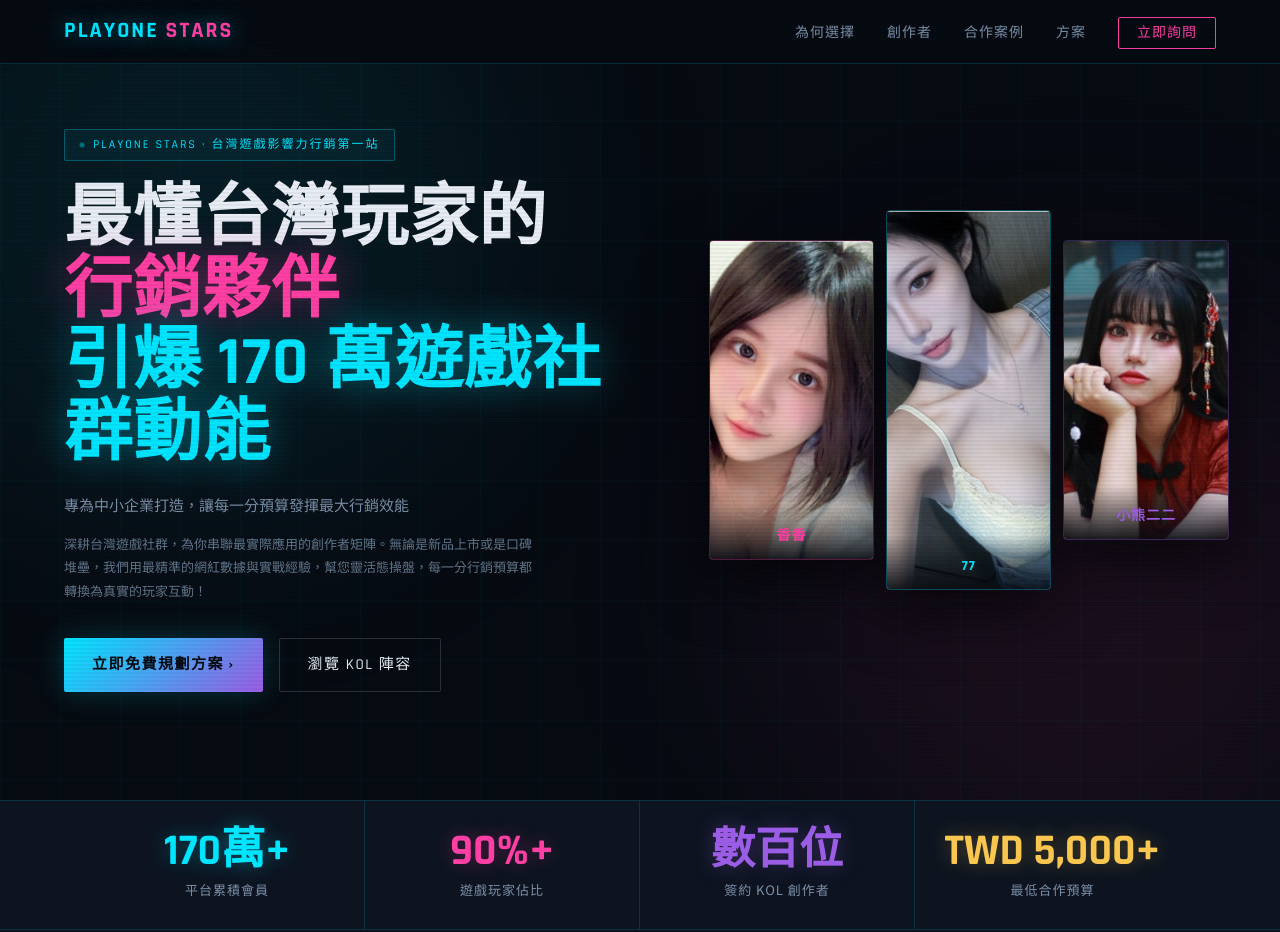
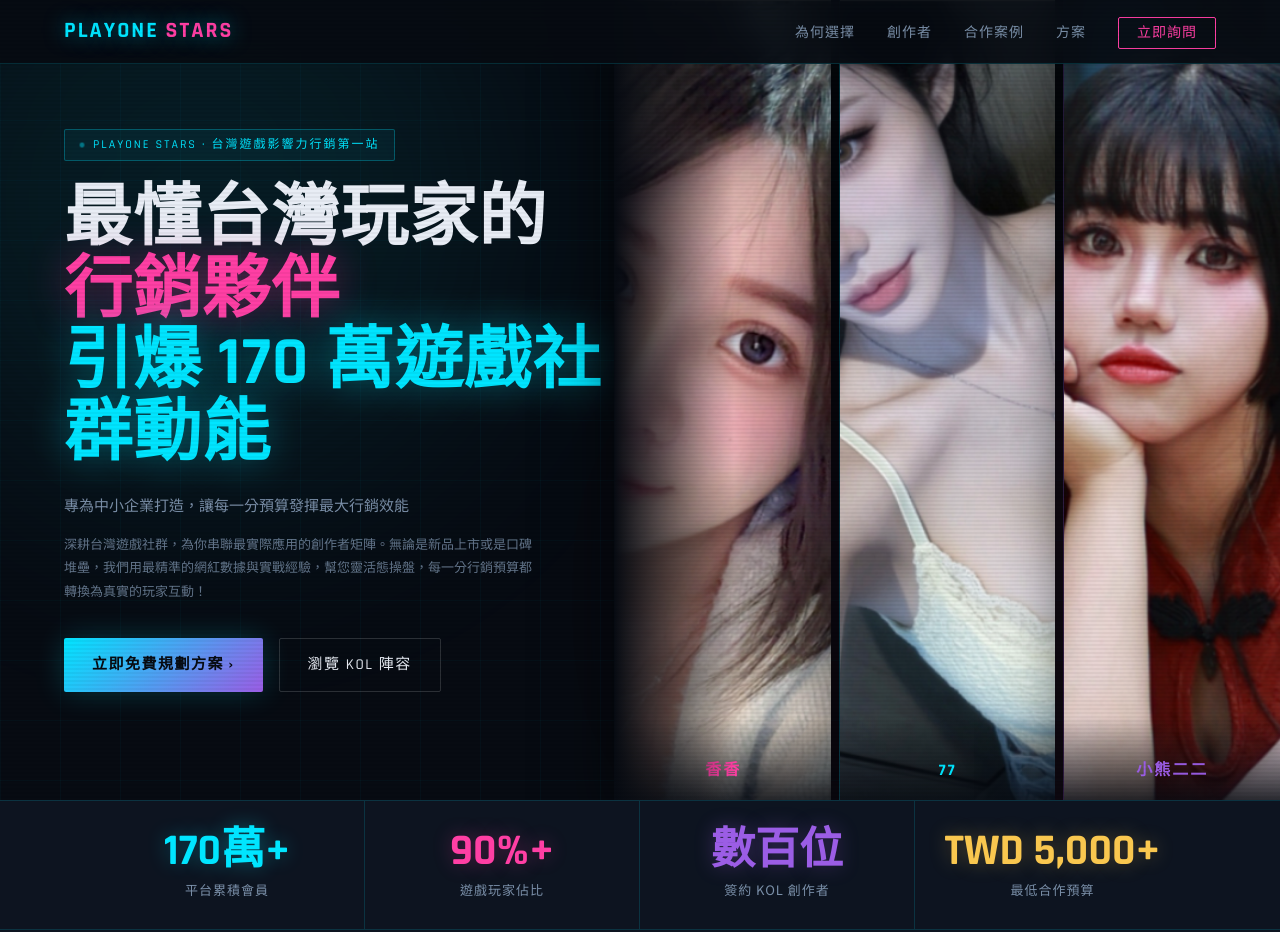
Before and after one commit to Baven1119/playone-stars, a plain HTML site: page index.html in a window 1280 px wide. Shown: the top 932 px of the page. Drawn offline with Linux system fonts and the light colour scheme.

Commit message:
Update index.html

```diff
--- a/index.html
+++ b/index.html
@@ -107,32 +107,40 @@
 
 /* HERO KOL PHOTOS */
 .hero-kols {
-  position: absolute; right: 4%; top: 50%; transform: translateY(-50%);
-  display: flex; gap: 12px; align-items: flex-end; z-index: 2;
-  width: min(44%, 520px);
+  position: absolute; right: 0; top: 0; bottom: 0;
+  display: flex; gap: 8px; align-items: stretch; z-index: 2;
+  width: 52%;
 }
 .hero-kol-photo {
-  flex: 1; border-radius: 4px; overflow: hidden;
-  border: 1px solid rgba(0,229,255,0.2);
+  flex: 1; border-radius: 0; overflow: hidden;
+  border-left: 1px solid rgba(0,229,255,0.15);
   position: relative;
   box-shadow: 0 20px 60px rgba(0,0,0,0.6);
   transition: transform 0.3s;
 }
-.hero-kol-photo:hover { transform: translateY(-6px); }
-.hero-kol-photo img { width: 100%; height: 100%; object-fit: cover; object-position: top; display: block; }
-.hero-kol-photo:nth-child(1) { height: 320px; margin-bottom: 30px; border-color: rgba(255,63,164,0.3); }
-.hero-kol-photo:nth-child(2) { height: 380px; border-color: rgba(0,229,255,0.3); }
-.hero-kol-photo:nth-child(3) { height: 300px; margin-bottom: 50px; border-color: rgba(155,93,229,0.3); }
+.hero-kol-photo:hover { transform: scale(1.02); }
+.hero-kol-photo img { width: 100%; height: 100%; object-fit: cover; object-position: top center; display: block; }
+.hero-kol-photo:nth-child(1) { border-color: rgba(255,63,164,0.2); }
+.hero-kol-photo:nth-child(2) { border-color: rgba(0,229,255,0.2); }
+.hero-kol-photo:nth-child(3) { border-color: rgba(155,93,229,0.2); }
 .hero-kol-name {
   position: absolute; bottom: 0; left: 0; right: 0;
-  padding: 20px 10px 10px;
-  background: linear-gradient(transparent, rgba(7,11,18,0.9));
-  font-family: var(--font-display); font-size: 14px; font-weight: 700;
-  letter-spacing: 1px; text-align: center; color: var(--text);
+  padding: 40px 10px 16px;
+  background: linear-gradient(transparent, rgba(7,11,18,0.85));
+  font-family: var(--font-display); font-size: 16px; font-weight: 700;
+  letter-spacing: 2px; text-align: center; color: var(--text);
 }
 .hero-kol-photo:nth-child(1) .hero-kol-name { color: var(--neon-pink); }
 .hero-kol-photo:nth-child(2) .hero-kol-name { color: var(--neon-cyan); }
 .hero-kol-photo:nth-child(3) .hero-kol-name { color: var(--neon-purple); }
+
+/* hero left fade */
+.hero-kols::before {
+  content: '';
+  position: absolute; left: 0; top: 0; bottom: 0; width: 120px;
+  background: linear-gradient(90deg, var(--bg), transparent);
+  z-index: 3; pointer-events: none;
+}
 
 /* STATS */
 .stats-strip { position: relative; z-index: 1; background: var(--bg2); border-top: 1px solid var(--border); border-bottom: 1px solid var(--border); padding: 0 5%; }
@@ -156,7 +164,7 @@
 
 /* WHY */
 #why { background: var(--bg2); }
-.why-grid { display: grid; grid-template-columns: repeat(3, 1fr); gap: 2px; max-width: 1100px; margin: 0 auto; background: var(--border); }
+.why-grid { display: grid; grid-template-columns: repeat(2, 1fr); gap: 2px; max-width: 1100px; margin: 0 auto; background: var(--border); }
 .why-card { background: var(--bg2); padding: 36px 28px; position: relative; overflow: hidden; transition: all 0.3s; }
 .why-card::before { content: ''; position: absolute; top: 0; left: 0; right: 0; height: 2px; background: linear-gradient(90deg, transparent, var(--accent-color, var(--neon-cyan)), transparent); opacity: 0; transition: opacity 0.3s; }
 .why-card:hover::before { opacity: 1; }
@@ -294,7 +302,6 @@
   .services-grid { grid-template-columns: 1fr; }
   .why-grid { grid-template-columns: 1fr; }
   .form-row { grid-template-columns: 1fr; }
-  .cta-box { padding: 36px 20px; }
   .process-steps { grid-template-columns: 1fr; }
   .kol-grid { grid-template-columns: repeat(3, 1fr); }
   .cases-grid { grid-template-columns: 1fr; }
@@ -419,12 +426,12 @@
   </div>
   <div class="kol-grid">
     <a href="#contact" class="kol-card fade-in"><div class="kol-avatar"><img src="https://raw.githubusercontent.com/Baven1119/playone-stars/main/可比.png" alt="可比"></div><div class="kol-info"><div class="kol-name">可比</div><div class="kol-cta">合作 ›</div></div></a>
-    <a href="#contact" class="kol-card fade-in"><div class="kol-avatar"><img src="https://raw.githubusercontent.com/Baven1119/playone-stars/main/何嬡.png" alt="何嬡"></div><div class="kol-info"><div class="kol-name">何嬡</div><div class="kol-cta">合作 ›</div></div></a>
+    <a href="#contact" class="kol-card fade-in"><div class="kol-avatar"><img src="https://raw.githubusercontent.com/Baven1119/playone-stars/main/%E4%BD%95%E5%AC%A1.png" alt="何嬡"></div><div class="kol-info"><div class="kol-name">何嬡</div><div class="kol-cta">合作 ›</div></div></a>
     <a href="#contact" class="kol-card fade-in"><div class="kol-avatar"><img src="https://raw.githubusercontent.com/Baven1119/playone-stars/main/拍拍.png" alt="拍拍"></div><div class="kol-info"><div class="kol-name">拍拍</div><div class="kol-cta">合作 ›</div></div></a>
     <a href="#contact" class="kol-card fade-in"><div class="kol-avatar"><img src="https://raw.githubusercontent.com/Baven1119/playone-stars/main/林涵.png" alt="林涵"></div><div class="kol-info"><div class="kol-name">林涵</div><div class="kol-cta">合作 ›</div></div></a>
     <a href="#contact" class="kol-card fade-in"><div class="kol-avatar"><img src="https://raw.githubusercontent.com/Baven1119/playone-stars/main/河豚小妞.png" alt="河豚小妞"></div><div class="kol-info"><div class="kol-name">河豚小妞</div><div class="kol-cta">合作 ›</div></div></a>
     <a href="#contact" class="kol-card fade-in"><div class="kol-avatar"><img src="https://raw.githubusercontent.com/Baven1119/playone-stars/main/花花寶貝.png" alt="花花寶貝"></div><div class="kol-info"><div class="kol-name">花花寶貝</div><div class="kol-cta">合作 ›</div></div></a>
-    <a href="#contact" class="kol-card fade-in"><div class="kol-avatar"><img src="https://raw.githubusercontent.com/Baven1119/playone-stars/main/噹噹夏可.png" alt="噹噹夏可"></div><div class="kol-info"><div class="kol-name">噹噹夏可</div><div class="kol-cta">合作 ›</div></div></a>
+    <a href="#contact" class="kol-card fade-in"><div class="kol-avatar"><img src="https://raw.githubusercontent.com/Baven1119/playone-stars/main/%E5%99%B9%E5%99%B9%E5%A4%8F%E5%8F%AF.png" alt="噹噹夏可"></div><div class="kol-info"><div class="kol-name">噹噹夏可</div><div class="kol-cta">合作 ›</div></div></a>
     <a href="#contact" class="kol-card fade-in"><div class="kol-avatar"><img src="https://raw.githubusercontent.com/Baven1119/playone-stars/main/天天.png" alt="天天"></div><div class="kol-info"><div class="kol-name">天天</div><div class="kol-cta">合作 ›</div></div></a>
     <a href="#contact" class="kol-card fade-in"><div class="kol-avatar"><img src="https://raw.githubusercontent.com/Baven1119/playone-stars/main/宣.png" alt="宣"></div><div class="kol-info"><div class="kol-name">宣</div><div class="kol-cta">合作 ›</div></div></a>
     <a href="#contact" class="kol-card fade-in"><div class="kol-avatar"><img src="https://raw.githubusercontent.com/Baven1119/playone-stars/main/小惡魔77.png" alt="小惡魔77"></div><div class="kol-info"><div class="kol-name">小惡魔77</div><div class="kol-cta">合作 ›</div></div></a>
@@ -457,7 +464,7 @@
     <div class="case-card fade-in"><div class="case-img"><img src="https://raw.githubusercontent.com/Baven1119/playone-stars/main/曹操不囉唆_遊戲直播3.png" alt="曹操不囉唆"></div><div class="case-label">曹操不囉唆 × 遊戲直播</div></div>
     <div class="case-card fade-in"><div class="case-img"><img src="https://raw.githubusercontent.com/Baven1119/playone-stars/main/曹操不囉唆_遊戲直播4.png" alt="曹操不囉唆"></div><div class="case-label">曹操不囉唆 × 遊戲直播</div></div>
     <div class="case-card fade-in"><div class="case-img"><img src="https://raw.githubusercontent.com/Baven1119/playone-stars/main/曹操不囉唆_遊戲直播5.png" alt="曹操不囉唆"></div><div class="case-label">曹操不囉唆 × 遊戲直播</div></div>
-    <div class="case-card fade-in"><div class="case-img"><img src="https://raw.githubusercontent.com/Baven1119/playone-stars/main/智慧城市展_設計佈置1.png" alt="智慧城市展"></div><div class="case-label">智慧城市展 × 設計佈置</div></div>
+    <div class="case-card fade-in"><div class="case-img"><img src="https://raw.githubusercontent.com/Baven1119/playone-stars/main/%E6%99%BA%E6%85%A7%E5%9F%8E%E5%B8%82%E5%B1%95_%E8%A8%AD%E8%A8%88%E4%BD%88%E7%BD%AE1.png" alt="智慧城市展"></div><div class="case-label">智慧城市展 × 設計佈置</div></div>
   </div>
   <div class="kol-more fade-in" style="margin-top:40px;">
     <a href="#contact" class="kol-more-text">有合作需求？立即聯繫業務 ›</a>
```
